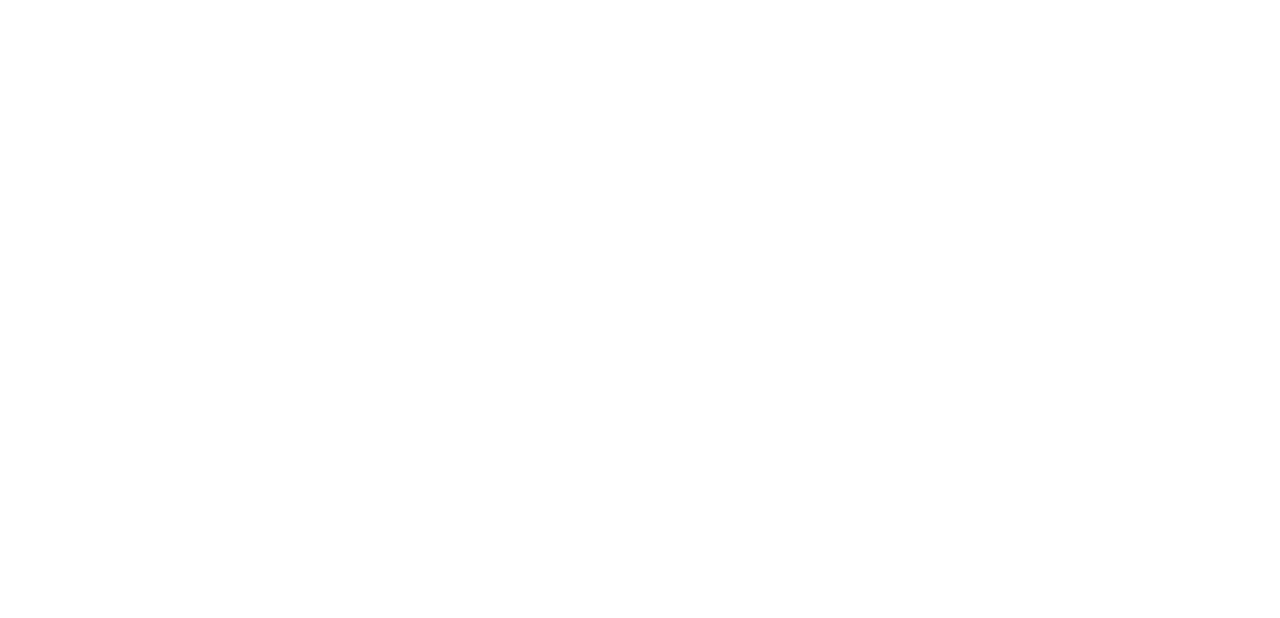
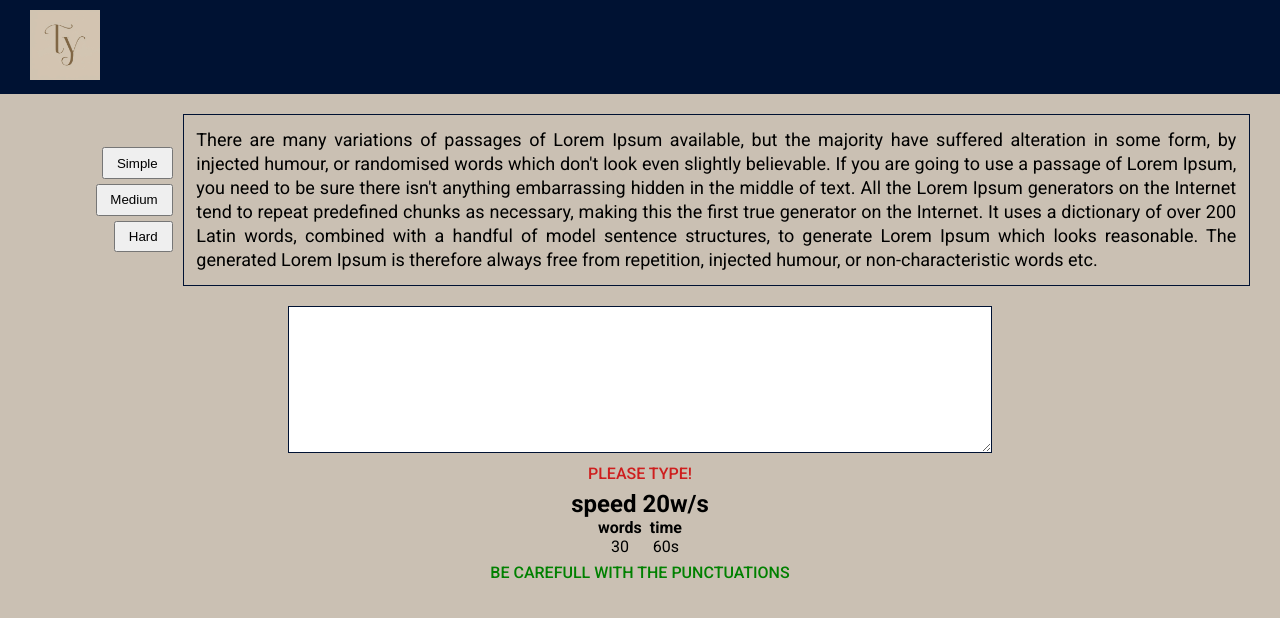
Before and after one commit to Manase44/typing_speed_tester, a website built with Vite: page index.html in a window 1280 px wide. Built offline with nearby package versions, Linux system fonts and the light colour scheme.

Commit message:
style the page

```diff
--- a/index.html
+++ b/index.html
@@ -10,6 +10,54 @@
   </head>
   <body>
 
+    <header class="header">
+      <div class="logo-div">
+        <img src="/public/logo.jpeg" width="70" alt="The website's logo" id="logo">
+      </div>
+    </header>
+    <main class="main-area">
+
+      <section class="working-section">
+        <div class="phase-one">
+          <div class="stage-setting">
+            <button>Simple</button>
+            <button>Medium</button>
+            <button>Hard</button>
+          </div>
+          <div class="dummy-text">
+            <p>
+              There are many variations of passages of Lorem Ipsum available, but the majority have suffered alteration in some form, by injected humour, or randomised words which don't look even slightly believable. If you are going to use a passage of Lorem Ipsum, you need to be sure there isn't anything embarrassing hidden in the middle of text. All the Lorem Ipsum generators on the Internet tend to repeat predefined chunks as necessary, making this the first true generator on the Internet. It uses a dictionary of over 200 Latin words, combined with a handful of model sentence structures, to generate Lorem Ipsum which looks reasonable. The generated Lorem Ipsum is therefore always free from repetition, injected humour, or non-characteristic words etc.
+            </p>
+          </div>
+        </div>
+
+        <form action="" class="form">
+          <div class="input-box">
+            <!-- <input type="text" id="text"> -->
+            <textarea name="textInput" id="text" rows="6"></textarea>
+          </div>
+        </form>
+        <p class="error">Please type!</p>
+      </section>
+
+      <section class="summary-output">
+        <div class="speed-summary">
+          <h2>speed <span>20w/s</span></h2>
+        </div>
+        <div class="minor-summary">
+          <div class="word">
+            <h4>words</h4><span>30</span>
+          </div>
+          <div class="time">
+            <h4>time</h4><span>60s</span>
+          </div>
+        </div>
+        <div class="recommendations">
+          <p>be carefull with the punctuations</p>
+        </div>
+      </section>
+    </main>
+
     <script type="module" src="/main.js"></script>
   </body>
 </html>
--- a/style.css
+++ b/style.css
@@ -12,12 +12,76 @@
 body, html {
     font-family: "Roboto", sans-serif;
     overflow-x: hidden;
+    height: 100vh;
+    background-color: var(--primary-color);
 }
-.app{
-    background-color: var(--primary-color);
-    height: 400px;
+.header{
+    background-color: var(--secondary-color);
+    width: 100vw;
+    padding: 10px 30px;
 }
-.app2{
-    background-color: var(--secondary-color);
-    height: 400px;
+.main-area{
+    padding: 10px 30px;
 }
+.phase-one{
+    display: grid;
+    grid-template-columns: 1fr 7fr;
+    margin-top: 10px;
+}
+.stage-setting{
+    display: flex;
+    flex-direction: column;
+    align-items: end;
+    justify-content: center;
+    padding: 10px;
+    gap: 5px;
+}
+.stage-setting > button{
+    padding: 0.4rem 0.8rem;
+    cursor: pointer;
+}
+.dummy-text{
+    border: 1px solid var(--secondary-color);
+    padding: 0.8rem;
+}
+.dummy-text > p{
+    text-align: justify;
+    line-height: 1.5rem;
+    font-size: 18px;
+}
+.form{
+    display: flex;
+    justify-content: center;
+    margin-top: 20px;
+}
+#text{
+    width: 55vw;
+    outline: none;
+    border: 1px solid var(--secondary-color);
+    padding: 0.8rem;
+    font-size: 18px;
+}
+.error, .recommendations > p{
+    text-transform: uppercase;
+    color: rgb(206, 30, 30);
+    font-weight: 500;
+    text-align: center;
+    margin: 7px 0;
+}
+.summary-output{
+    display: flex;
+    flex-direction: column;
+    align-items: center;
+}
+.minor-summary{
+    display: flex;
+    gap: 0.5rem;
+}
+.word, .time{
+    display: grid;
+    place-items: center;
+
+}
+.recommendations > p{
+    color: green;
+}
```
